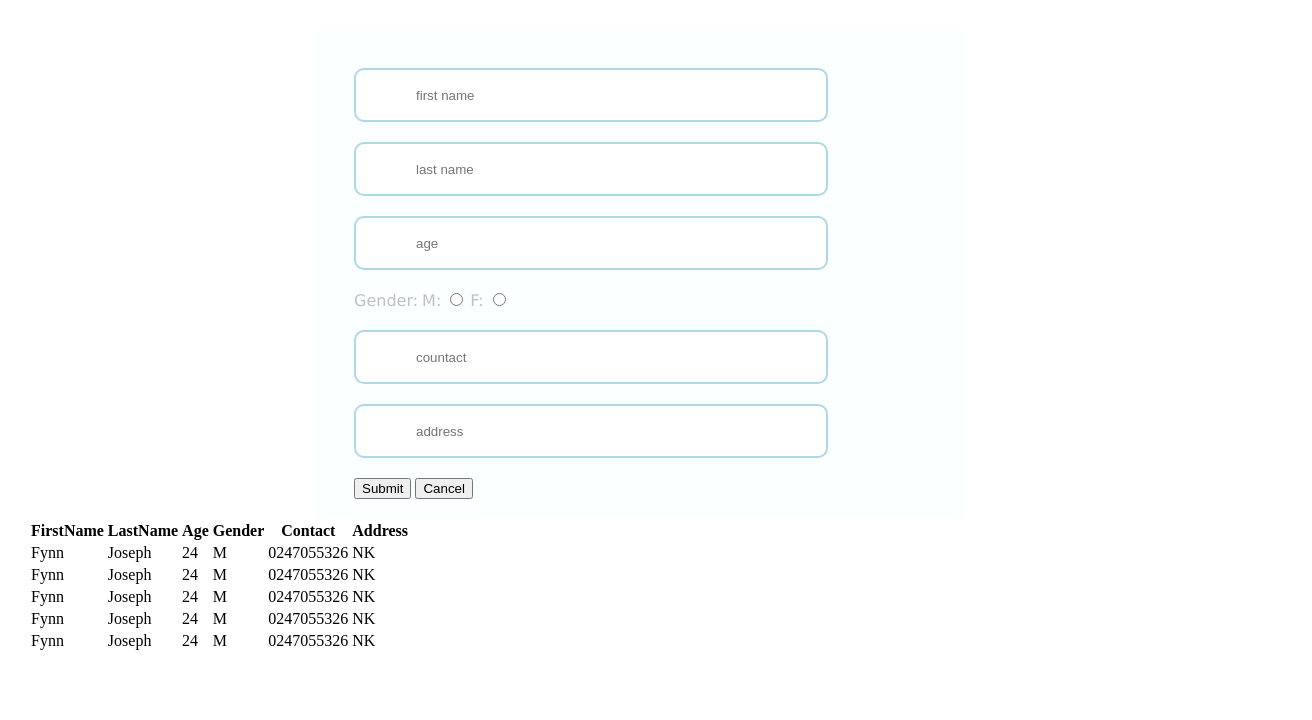
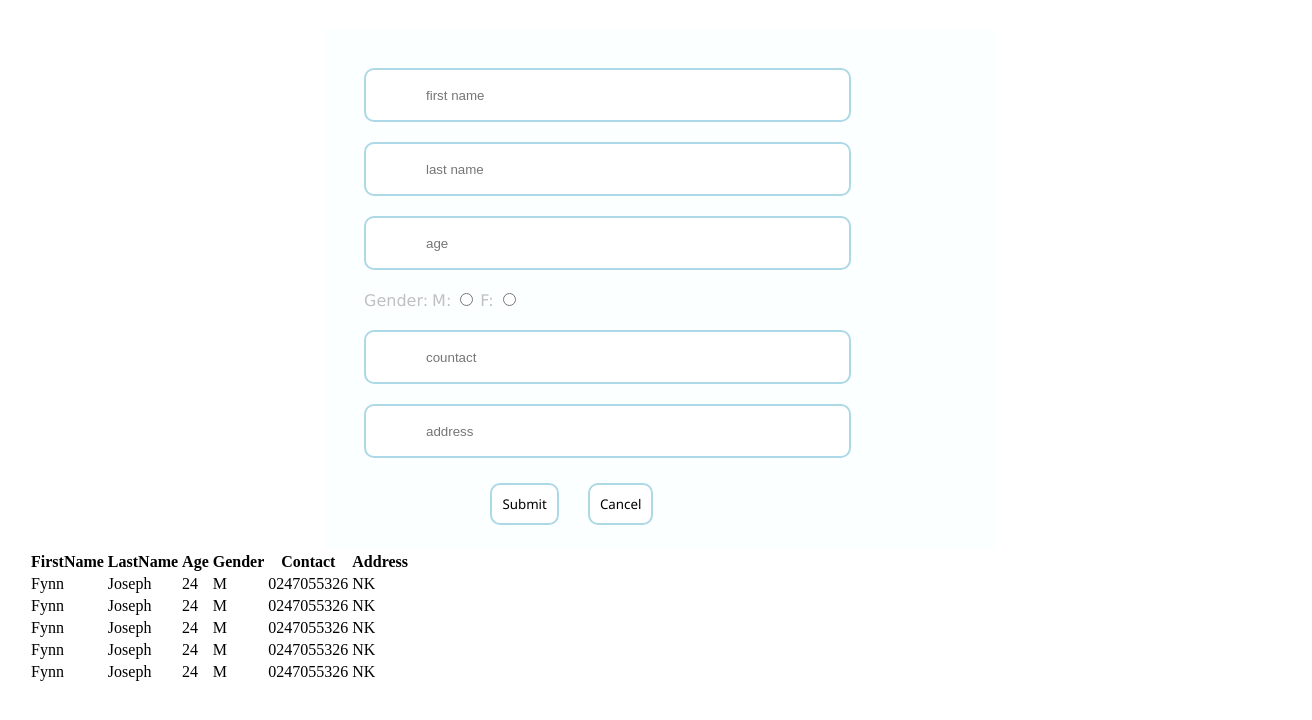
Before and after one commit to fynnjose/site, a plain HTML site: page webPage/index.html in a window 1280 px wide. Shown: the whole page, 1312 px wide, since content can reach past the window. Drawn offline with Linux system fonts and the light colour scheme.

Commit message:
first pageV0.1

```diff
--- a/webPage/style2.css
+++ b/webPage/style2.css
@@ -1,6 +1,6 @@
 .container{
     /* border: 1px solid red; */
-    background-color:white
+    background-color:white;
     width: 100%;
     height: auto;
     margin: 0px;
@@ -37,6 +37,9 @@
 
 
 }
+.box1 input:hover{
+    border: brown;
+}
 #gender, #sub{
     margin: auto 20px;
 }
@@ -44,6 +47,23 @@
     font-family: Verdana, Geneva, Tahoma, sans-serif;
     color: silver;
 }
+#sub{
+    /* border: 1px solid red; */
+    margin: auto;
+    width: 60%;
+
+}
 #sub input{
-    margin: auto;
+    margin: 5px 5px 5px 20px;
+    padding: 10px;
+    border:2px solid lightblue;
+    border-radius: 10px;
+    font-family: 'Segoe UI', Tahoma, Geneva, Verdana, sans-serif;
+    /* font-weight: bold; */
+    background-color: white;
+
 }
+#sub input:hover{
+    background-color: blue;
+    color: white;
+}
```
